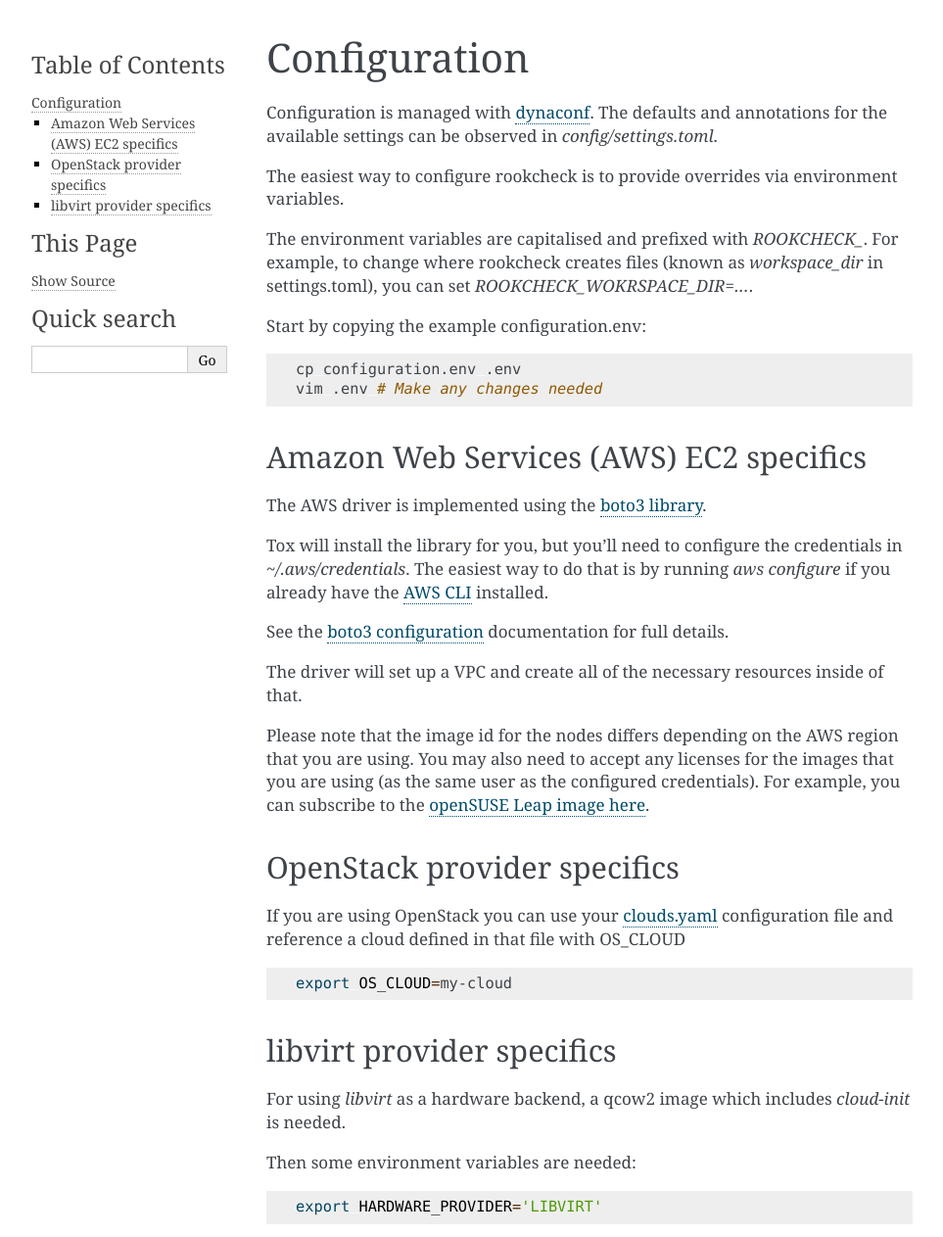
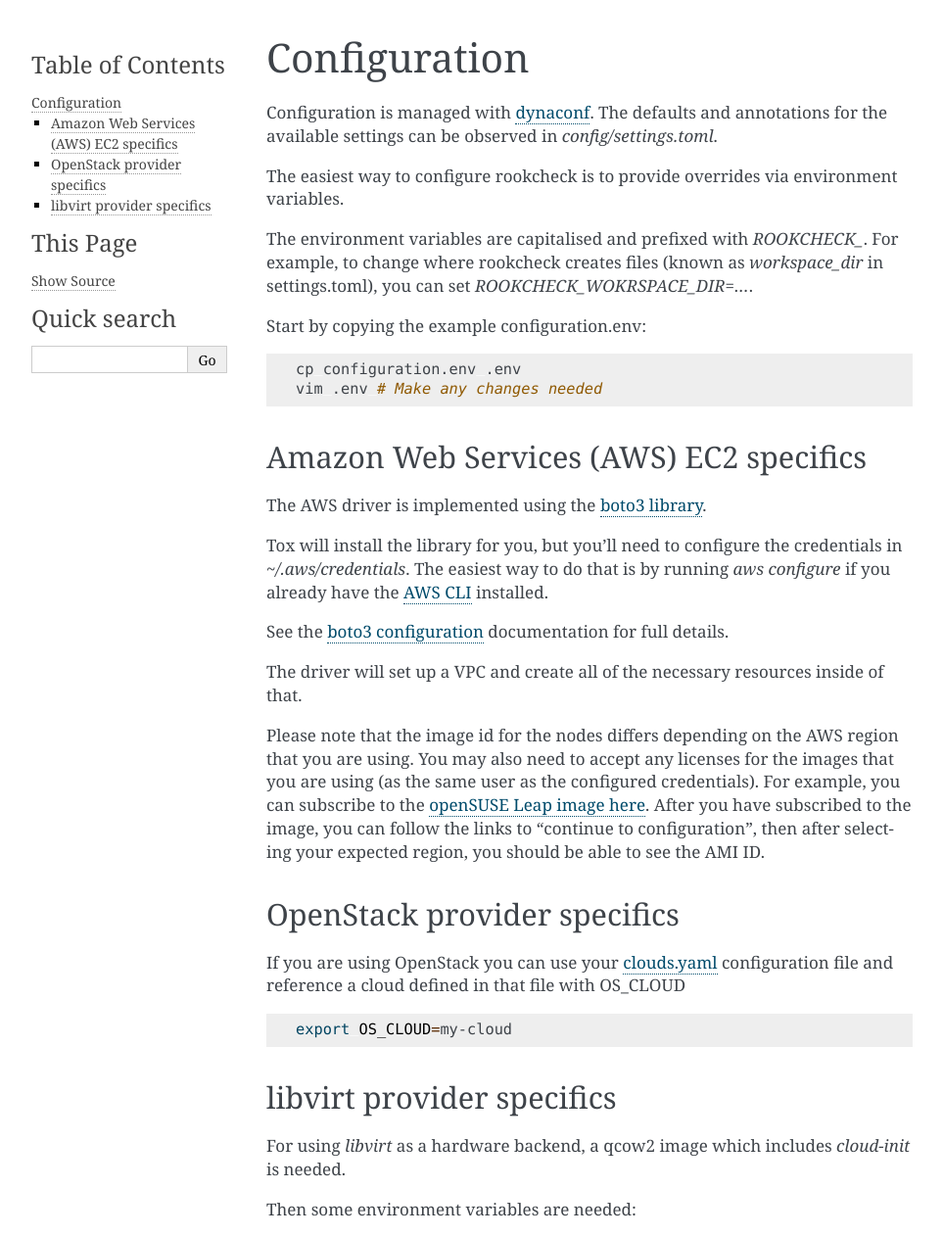
Before and after one commit to SUSE/rookcheck, a Sphinx documentation site: the page built from doc/source/configuration.rst, in a window 1280 px wide, cut to the strip 0-1263 px from the top of the page. Shown: the whole strip at 98% size, without its empty margins (148-1111 px from the left). Built offline with Sphinx 7.4.7, drawn with Linux system fonts in a browser that asks for light colours.

Commit message:
Add extra information about finding AWS AMI

```diff
--- a/doc/source/configuration.rst
+++ b/doc/source/configuration.rst
@@ -41,6 +41,9 @@ Please note that the image id for the nodes differs depending on the AWS
 region that you are using. You may also need to accept any licenses for the
 images that you are using (as the same user as the configured credentials).
 For example, you can subscribe to the `openSUSE Leap image here <https://aws.amazon.com/marketplace/pp/B01N4R3GJI>`_.
+After you have subscribed to the image, you can follow the links to
+"continue to configuration", then after selecting your expected region, you
+should be able to see the AMI ID.
 
 OpenStack provider specifics
 ----------------------------
```
